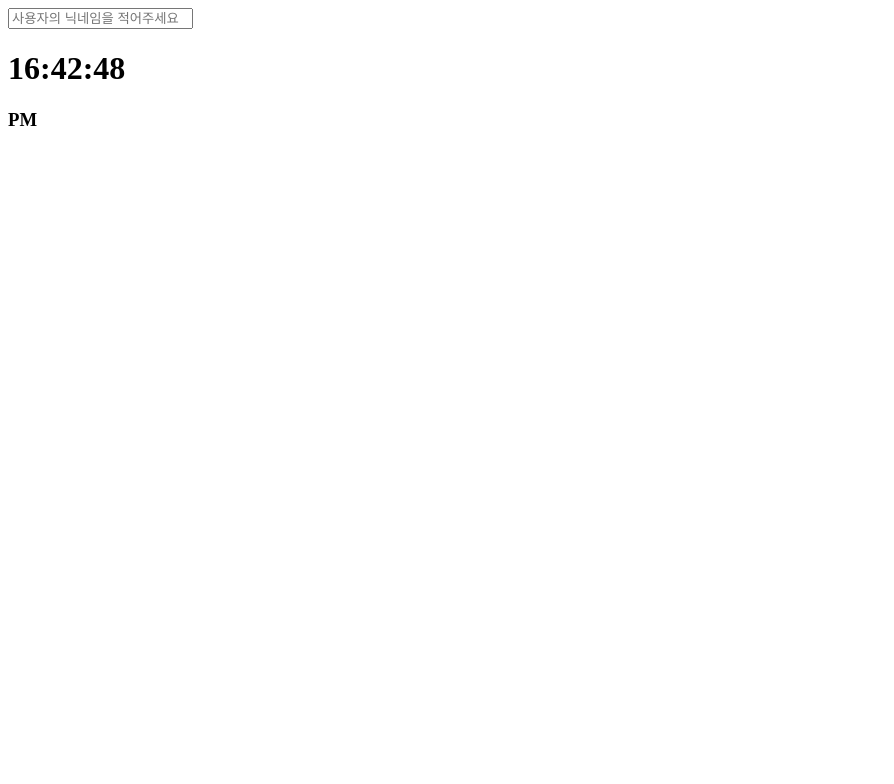
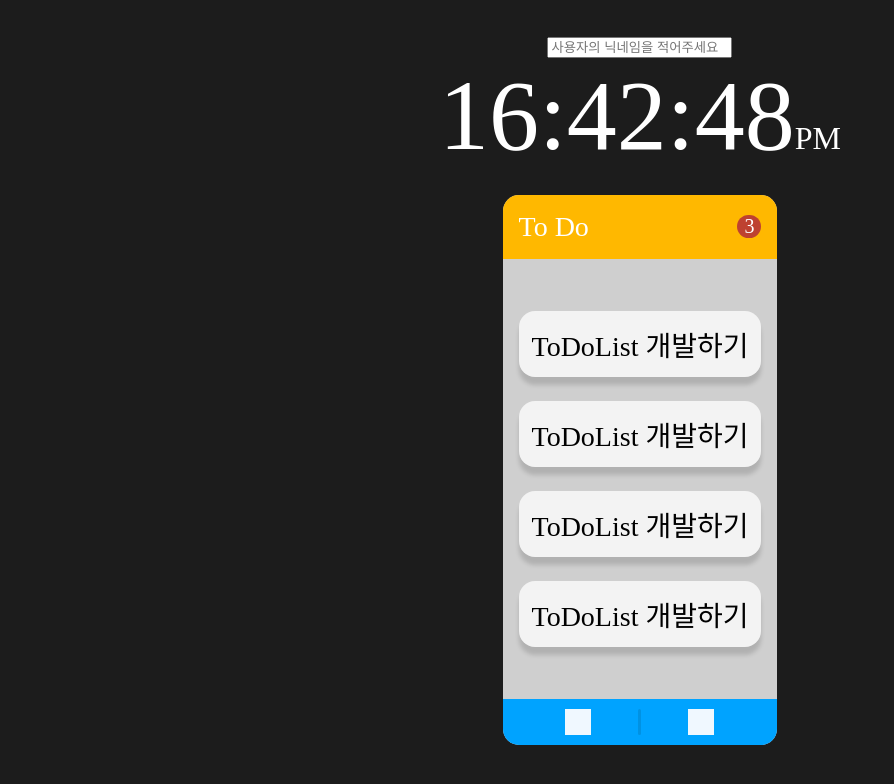
Before and after one commit to baebae02/bread4614.github.io, a plain HTML site: page index.html in a window 1280 px wide. Shown: the whole page, without its empty margins (0-894 px from the left). Drawn offline with Linux system fonts and the light colour scheme.

Commit message:
Create CSS Modify JS

```diff
--- a/clock.js
+++ b/clock.js
@@ -1,8 +1,8 @@
 const clockContainer = document.querySelector(".time"),
-  clockTitle = clockContainer.querySelector("h1");
+  clockTitle = clockContainer.querySelector("span");
 
 const clockOz = document.querySelector(".oz"),
-    clockAMPM = clockOz.querySelector("h3");
+    clockAMPM = clockOz.querySelector("span");
 
 function getTime() {
   const date = new Date();
--- a/index.css
+++ b/index.css
@@ -0,0 +1,130 @@
+body {
+    margin: 0px;
+    font-family: Open sans-serif;
+}
+
+.toDoList {
+    height: 100vh;
+    display: flex;
+    flex-direction: column;
+    align-items: center;
+    justify-content: center;
+    background-color: #1c1c1c;
+}
+
+.container {
+    display: flex;
+    flex-direction: column;
+    align-items: center;
+}
+
+.clock {
+    display: flex;
+    flex-direction: row;
+    align-items: baseline;
+}
+
+.time {
+    color: #FFFFFF;
+    font-size: 100px;
+}
+
+.oz {
+    color: #FFFFFF;
+    font-size: 32px;
+}
+
+.wrapper {
+    display: flex;
+    flex-direction: column;
+    border-radius: 16px;
+    background-color: #CFCFCF;
+}
+
+.header {
+    display: flex;
+    flex-direction: row;
+    background-color: #FFB800;
+    padding: 16px;
+    align-items: center;
+    justify-content: space-between;
+    border-top-left-radius: 16px;
+    border-top-right-radius: 16px;
+}
+
+.header > .text {
+    color: #FFFFFF;
+    font-size: 28px;
+}
+
+.counting {
+    display: flex;
+    flex-direction: row;
+    border-radius: 100px;
+    background-color: #BE4130;
+    padding: 0 7px;
+}
+
+.counting > .text {
+    color: #FFFFFF;
+    font-size: 20px;
+}
+
+.toDos {
+    display: flex;
+    flex-direction: column;
+    align-items: flex-start;
+    padding: 40px 16px;
+}
+
+.toDo {
+    display: flex;
+    flex-direction: row;
+    align-items: center;
+    justify-content: center;
+    padding: 13px;
+    background-color: #F3F3F3;
+    border-radius: 16px;
+    box-shadow: 0px 8px 4px #00000025;
+    margin: 12px 0;
+}
+
+.toDo > .text {
+    color: #000000;
+    font-size: 28px;
+}
+
+.btns {
+    display: flex;
+    flex-direction: row;
+    background-color: #00A3FF;
+    padding: 10px 16px;
+    border-bottom-left-radius: 16px;
+    border-bottom-right-radius: 16px;
+}
+
+.addBtn {
+    display: flex;
+    flex-direction: row;
+    justify-content: center;
+    flex-grow: 1;
+}
+
+.bar {
+    width: 3px;
+    border-radius: 16px;
+    background-color: #0092E3;
+}
+
+.changeBtn {
+    display: flex;
+    flex-direction: row;
+    justify-content: center;
+    flex-grow: 1;
+}
+
+.nemo {
+    width: 26px;
+    height: 26px;
+    background-color: aliceblue;
+}
--- a/index.html
+++ b/index.html
@@ -15,10 +15,10 @@
             <!--------------------------밑에 clock이랑 jsGreeting 애니메이션 넣을 거-->
             <div class="clock">
                 <div class="time">
-                    <h1>00:00</h1>
+                    <span></span>
                 </div>
                 <div class="oz">
-                    <h3></h3>
+                    <span></span>
                 </div>
             </div>
             <div class="jsGreeting">
@@ -27,23 +27,45 @@
             <div class="wrapper">
                 <div class="header">
                     <div class="text">
-
+                        To Do
+                    </div>
+                    <div class="counting">
+                        <div class="text">
+                            3
+                        </div>
                     </div>
                 </div>
                 <div class="toDos">
                     <div class="toDo">
                         <div class="text">
-
+                            ToDoList 개발하기
+                        </div>
+                    </div>
+                    <div class="toDo">
+                        <div class="text">
+                            ToDoList 개발하기
+                        </div>
+                    </div>
+                    <div class="toDo">
+                        <div class="text">
+                            ToDoList 개발하기
+                        </div>
+                    </div>
+                    <div class="toDo">
+                        <div class="text">
+                            ToDoList 개발하기
                         </div>
                     </div>
                 </div>
                 <div class="btns">
                     <div class="addBtn">
                         <img />
+                        <div class="nemo"></div>
                     </div>
                     <div class="bar"></div>
                     <div class="changeBtn">
                         <img />
+                        <div class="nemo"></div>
                     </div>
                 </div>
             </div>
```
